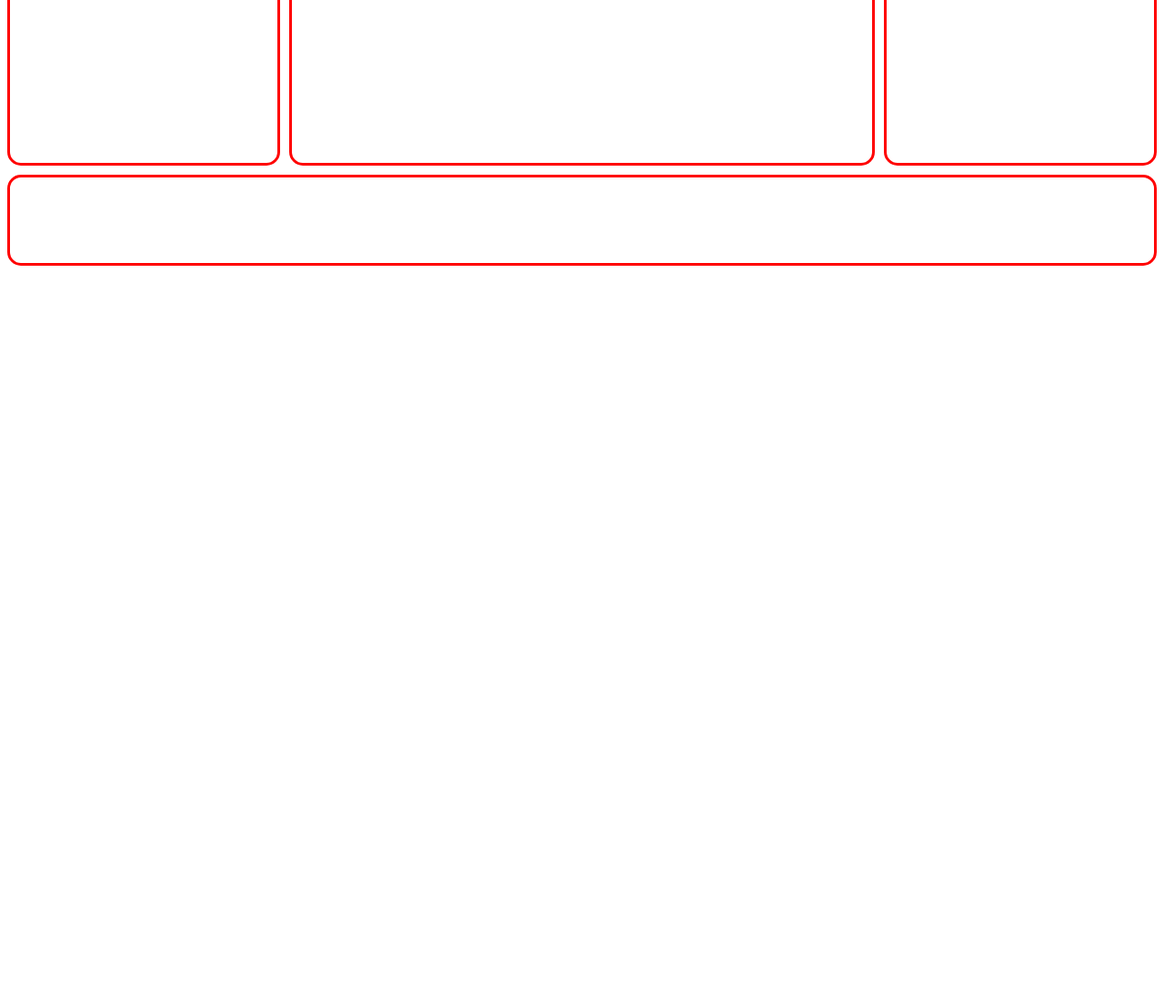
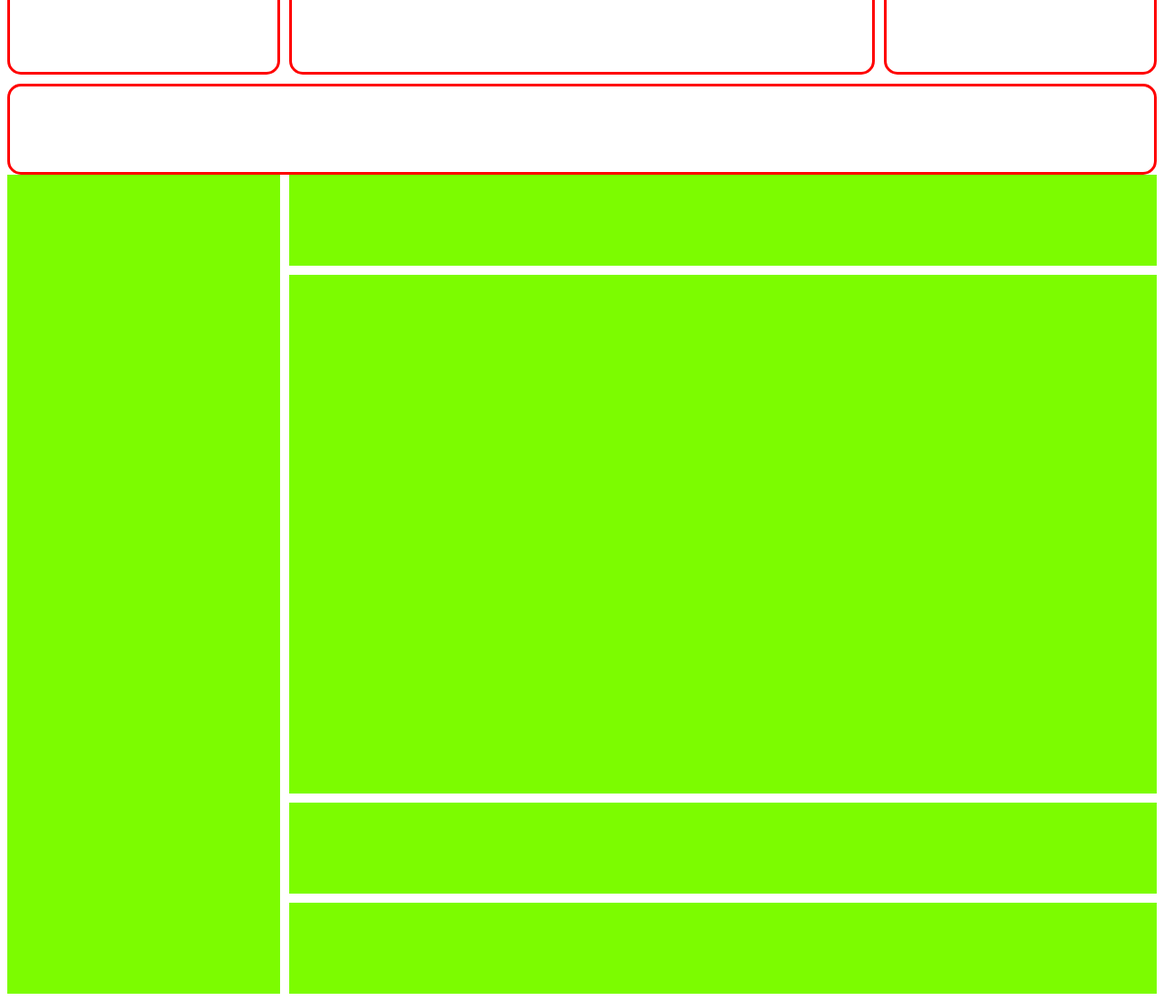
Before and after one commit to g3rar2/tareas-idu-gerardo-perez, a plain HTML site: page tarea-seis.html in a window 1280 px wide. Shown: the part 616-1716 px from the top of the page at 91% size. Before the commit the page ends 916 px from the top, so only its background shows below. Drawn offline with Linux system fonts and the light colour scheme.

Commit message:
Seccion Dos

```diff
--- a/css/styles.css
+++ b/css/styles.css
@@ -1,5 +1,5 @@
  .container1{
-     height: 900px;
+     height: 100vh;
      display: grid;
      grid-template-columns:300px 1fr 300px;
      grid-template-rows:100px 100px 1fr 100px;
@@ -62,3 +62,28 @@
      gap: 10px;
 
  }
+
+ .container2__header{
+     grid-area: header;
+     background-color: lawngreen;
+ }
+
+ .container2__aside{
+     grid-area: aside;
+     background-color: lawngreen;
+ }
+
+ .container2__ads{
+     grid-area: ads;
+     background-color: lawngreen;
+ }
+
+ .container2__article{
+     grid-area: article;
+     background-color: lawngreen;
+ }
+
+ .container2__footer{
+     grid-area: footer;
+     background-color: lawngreen;
+ }
--- a/tarea-seis.html
+++ b/tarea-seis.html
@@ -20,17 +20,17 @@
 <!--Segunda Seccion-->
 
 
-<section class="contaner2">
+<section class="container2">
     <header class="container2__header"></header>
     <aside class="container2__aside"></aside>
     <main class="container2__article"></main>
     <main class="container2__ads"></main>
-    <footer class="container2_-footer"></footer>
+    <footer class="container2__footer"></footer>
 
 </section>
 
 
-
+<!--Seccion Tres-->
 
 
 </body>
```
